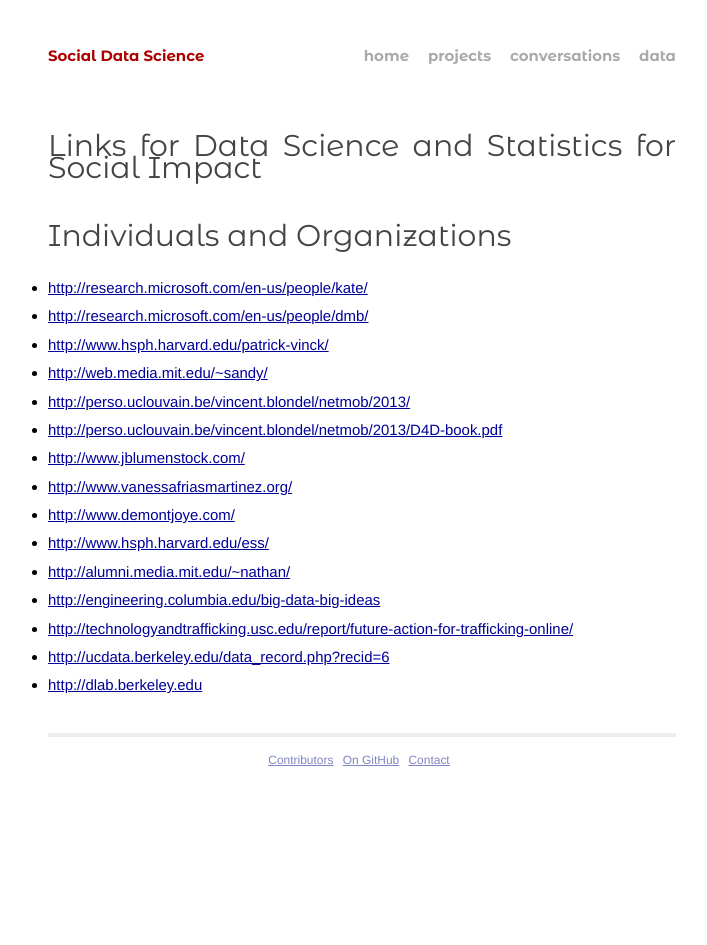
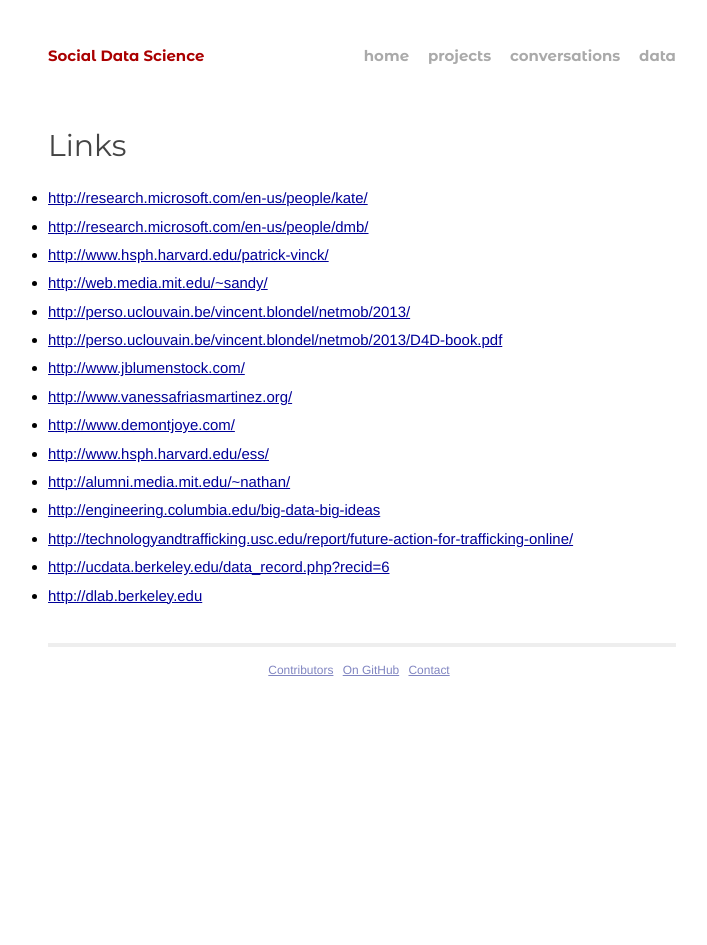
Before and after one commit to stats-for-change/stats-for-change.github.io, a Jekyll site: the page built from links.md, in a window 1280 px wide. Shown: the whole page, without its empty margins (278-985 px from the left). Built offline with Jekyll 4.4.1, drawn with Linux system fonts in a browser that asks for light colours; Markdown is read by kramdown in place of the engine named in the settings.

Commit message:
Update links page.

```diff
--- a/links.md
+++ b/links.md
@@ -1,11 +1,9 @@
 ---
 layout: default
-title: SDS Links
+title: Social Data Science - Links
 ---
-Links for Data Science and Statistics for Social Impact
--------------------------------------------------------
-
-## Individuals and Organizations
+Links
+-----
 
 - [http://research.microsoft.com/en-us/people/kate/](http://research.microsoft.com/en-us/people/kate/)
 - [http://research.microsoft.com/en-us/people/dmb/](http://research.microsoft.com/en-us/people/dmb/)
```
